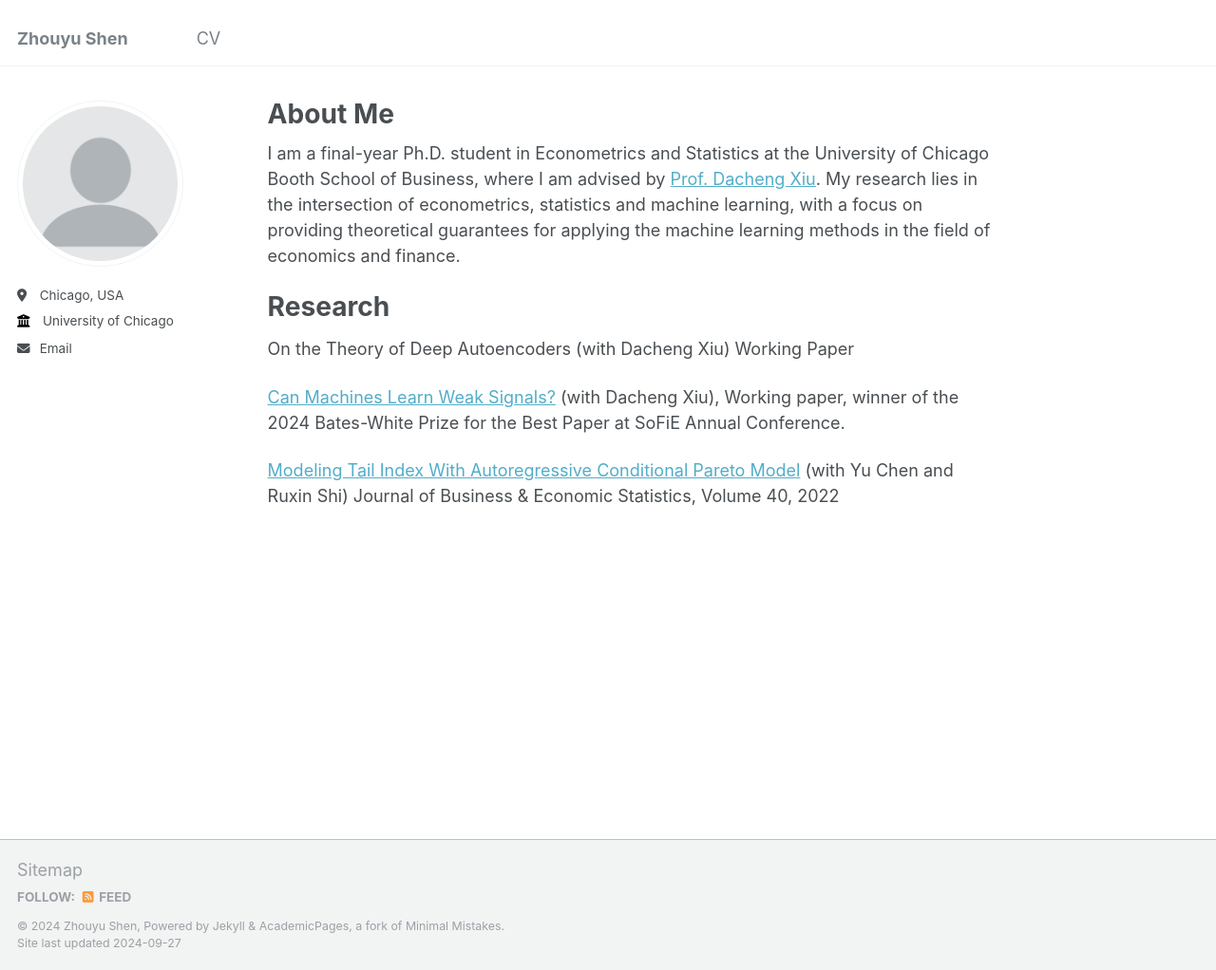
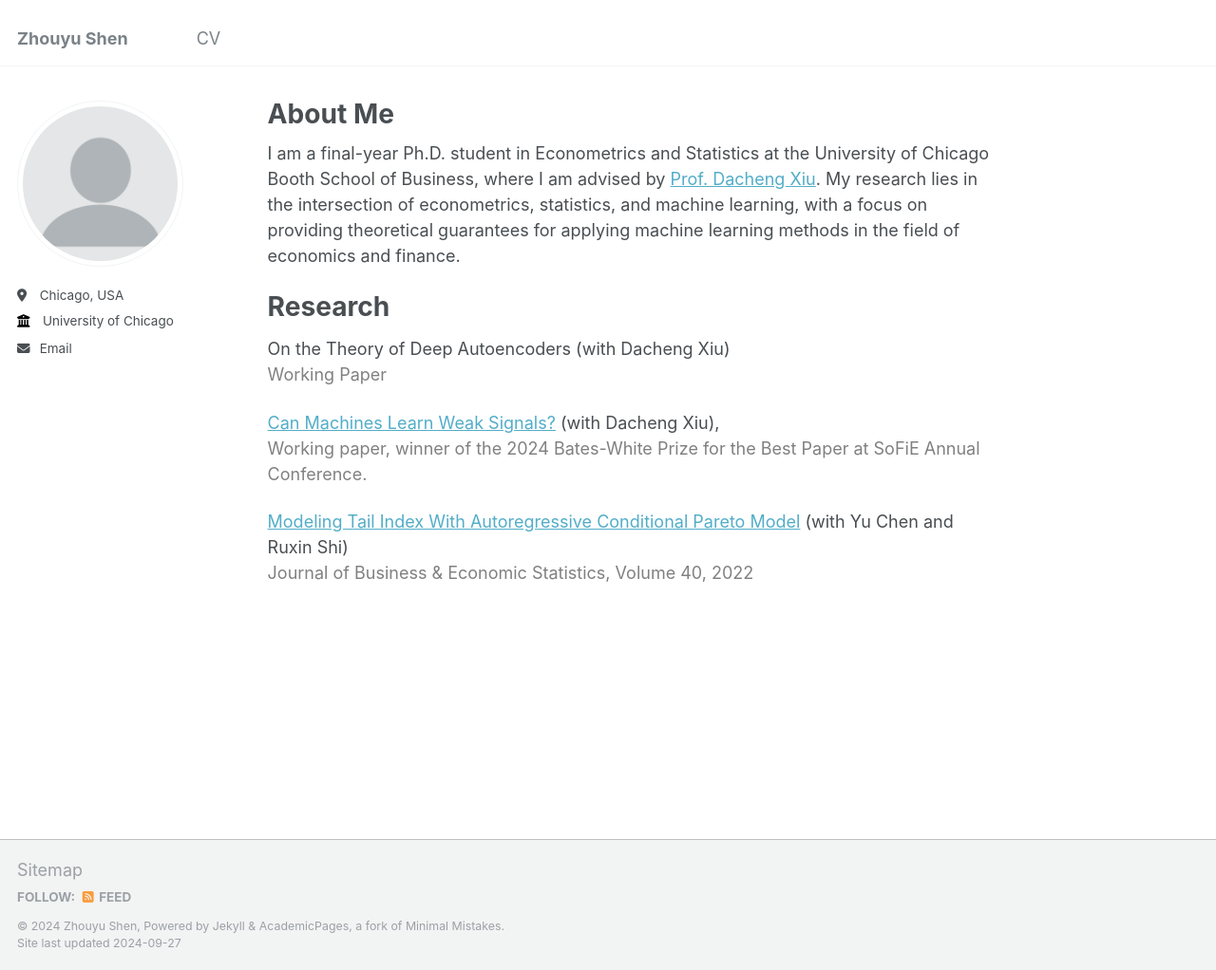
Before and after one commit to szyu123/zhouyushen, a Jekyll site: the page built from _pages/about.md, in a window 1280 px wide and 1022 px high. Shown: the whole window at 95% size. Built offline with Jekyll 4.4.1, drawn with Linux system fonts in a browser that asks for light colours.

Commit message:
Update about.md

```diff
--- a/_pages/about.md
+++ b/_pages/about.md
@@ -7,16 +7,15 @@ redirect_from:
   - /about.html
 ---
 
-
-I am a final-year Ph.D. student in Econometrics and Statistics at the University of Chicago Booth School of Business, where I am advised by [Prof. Dacheng Xiu](https://dachxiu.chicagobooth.edu/). My research lies in the intersection of econometrics, statistics and machine learning, with a focus on providing theoretical guarantees for applying the machine learning methods in the field of economics and finance.
+I am a final-year Ph.D. student in Econometrics and Statistics at the University of Chicago Booth School of Business, where I am advised by [Prof. Dacheng Xiu](https://dachxiu.chicagobooth.edu/). My research lies in the intersection of econometrics, statistics, and machine learning, with a focus on providing theoretical guarantees for applying machine learning methods in the field of economics and finance.
 
 Research
 ======
 On the Theory of Deep Autoencoders (with Dacheng Xiu)
-  Working Paper
+  <span style="color:gray;">Working Paper</span>
 
 [Can Machines Learn Weak Signals?](https://papers.ssrn.com/sol3/papers.cfm?abstract_id=4722678) (with Dacheng Xiu),
-  Working paper, winner of the 2024 Bates-White Prize for the Best Paper at SoFiE Annual Conference.
+  <span style="color:gray;">Working paper, winner of the 2024 Bates-White Prize for the Best Paper at SoFiE Annual Conference.</span>
 
 [Modeling Tail Index With Autoregressive Conditional Pareto Model](https://www.tandfonline.com/doi/abs/10.1080/07350015.2020.1832504) (with Yu Chen and Ruxin Shi)
-   Journal of Business & Economic Statistics, Volume 40, 2022
+   <span style="color:gray;">Journal of Business & Economic Statistics, Volume 40, 2022</span>
```
